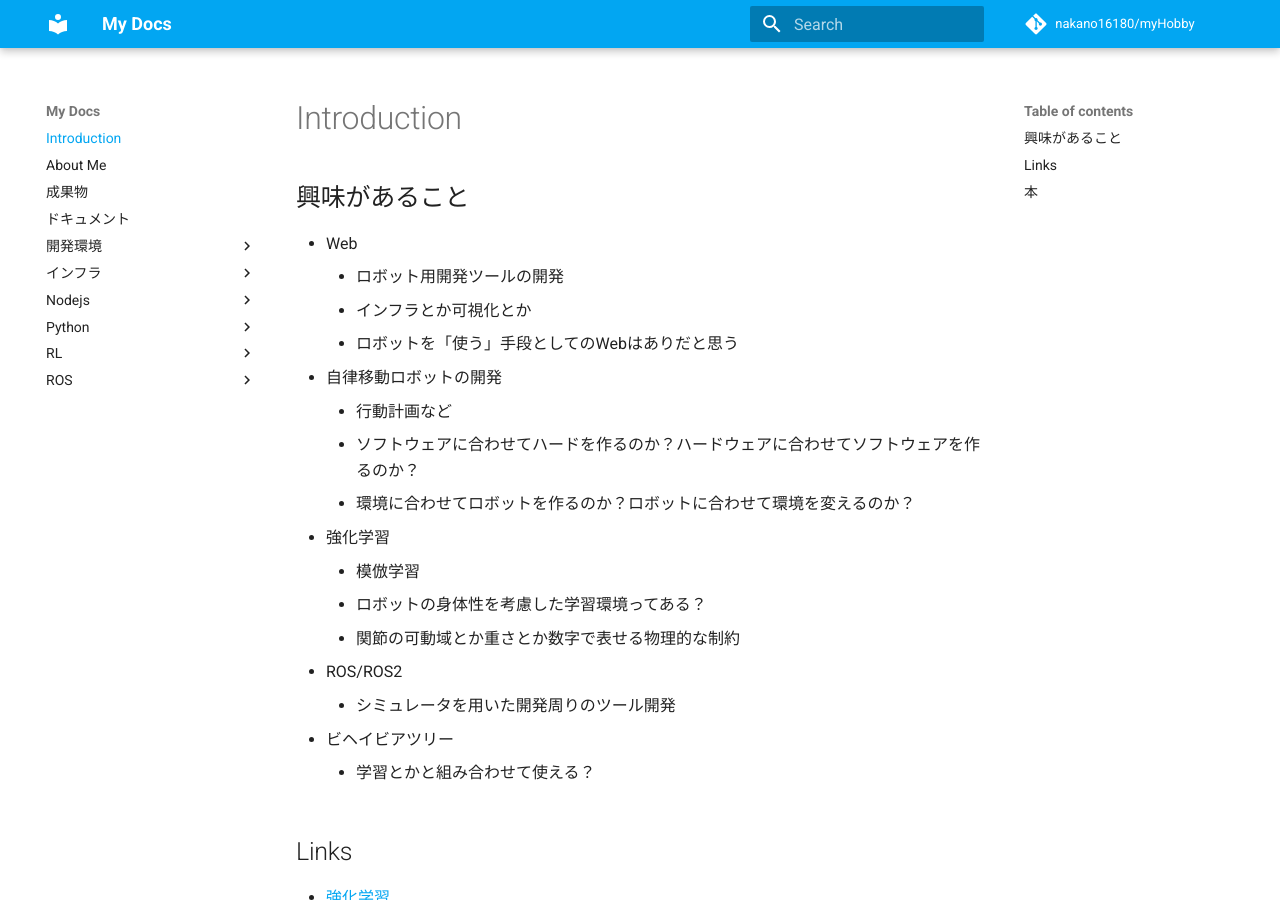
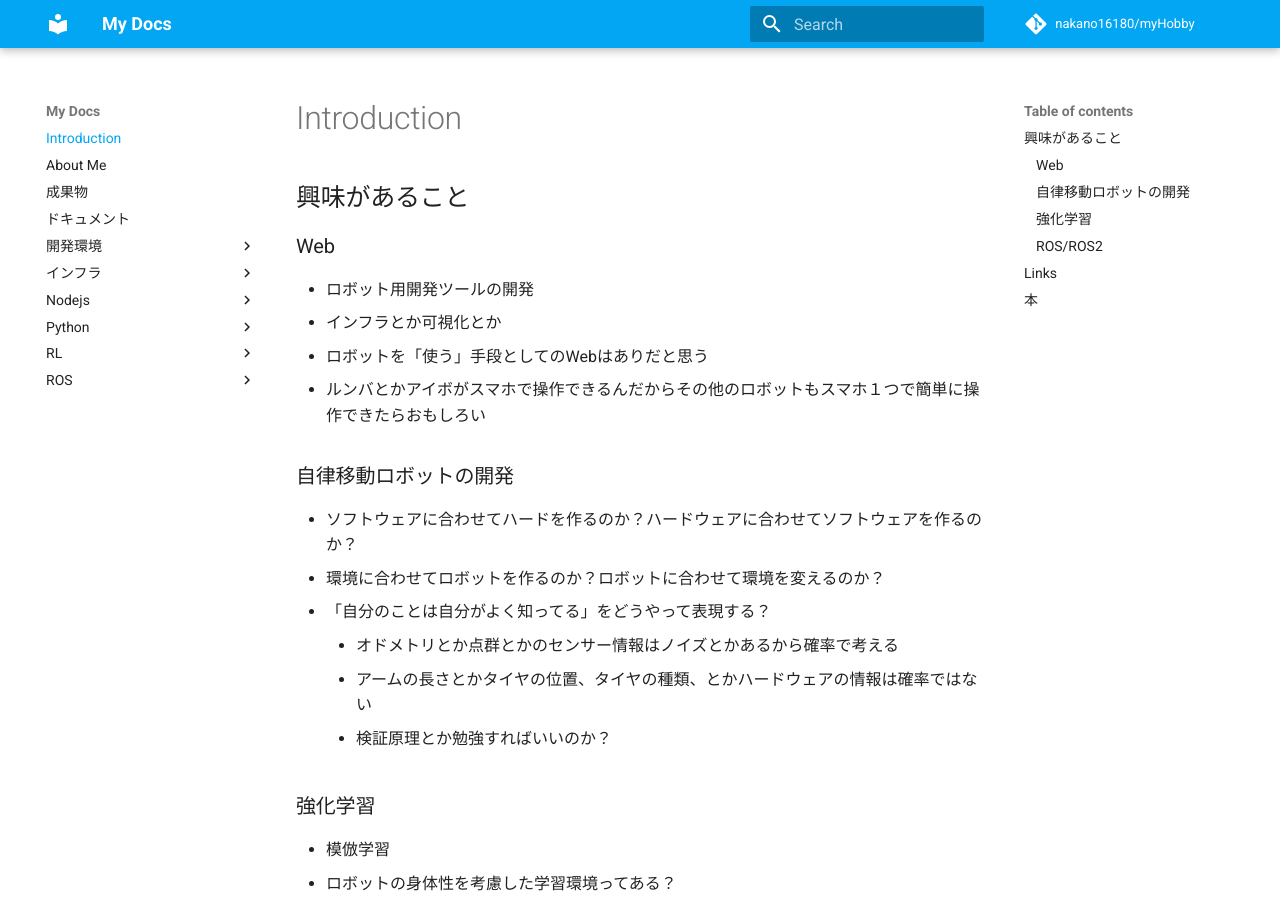
Before and after one commit to nakano16180/myHobby, an MkDocs documentation site: the page built from docs/interest.md, in a window 1280 px wide and 900 px high. Built offline with MkDocs 1.6.1 and Material for MkDocs 9.7.7, drawn with Linux system fonts in a browser that asks for light colours; comment, search, counter and statistics services are not loaded.

Commit message:
update interest

```diff
--- a/docs/interest.md
+++ b/docs/interest.md
@@ -1,20 +1,25 @@
 ## 興味があること
-  - Web
-    - ロボット用開発ツールの開発
-    - インフラとか可視化とか
-    - ロボットを「使う」手段としてのWebはありだと思う
-  - 自律移動ロボットの開発
-    - 行動計画など
-    - ソフトウェアに合わせてハードを作るのか？ハードウェアに合わせてソフトウェアを作るのか？
-    - 環境に合わせてロボットを作るのか？ロボットに合わせて環境を変えるのか？
-  - 強化学習
-    - 模倣学習
-    - ロボットの身体性を考慮した学習環境ってある？
-      - 関節の可動域とか重さとか数字で表せる物理的な制約
-  - ROS/ROS2
-    - シミュレータを用いた開発周りのツール開発
-  - ビヘイビアツリー
-    - 学習とかと組み合わせて使える？
+### Web
+  - ロボット用開発ツールの開発
+  - インフラとか可視化とか
+  - ロボットを「使う」手段としてのWebはありだと思う
+  - ルンバとかアイボがスマホで操作できるんだからその他のロボットもスマホ１つで簡単に操作できたらおもしろい
+
+### 自律移動ロボットの開発
+  - ソフトウェアに合わせてハードを作るのか？ハードウェアに合わせてソフトウェアを作るのか？
+  - 環境に合わせてロボットを作るのか？ロボットに合わせて環境を変えるのか？
+  - 「自分のことは自分がよく知ってる」をどうやって表現する？
+    - オドメトリとか点群とかのセンサー情報はノイズとかあるから確率で考える
+    - アームの長さとかタイヤの位置、タイヤの種類、とかハードウェアの情報は確率ではない
+    - 検証原理とか勉強すればいいのか？
+
+### 強化学習
+  - 模倣学習
+  - ロボットの身体性を考慮した学習環境ってある？
+    - 関節の可動域とか重さとか数字で表せる物理的な制約
+
+### ROS/ROS2
+  - シミュレータを用いた開発周りのツール開発
 
 ## Links
   - [強化学習](https://pira-nino.hatenablog.com/entry/reinforcement_learning_docs)
```
